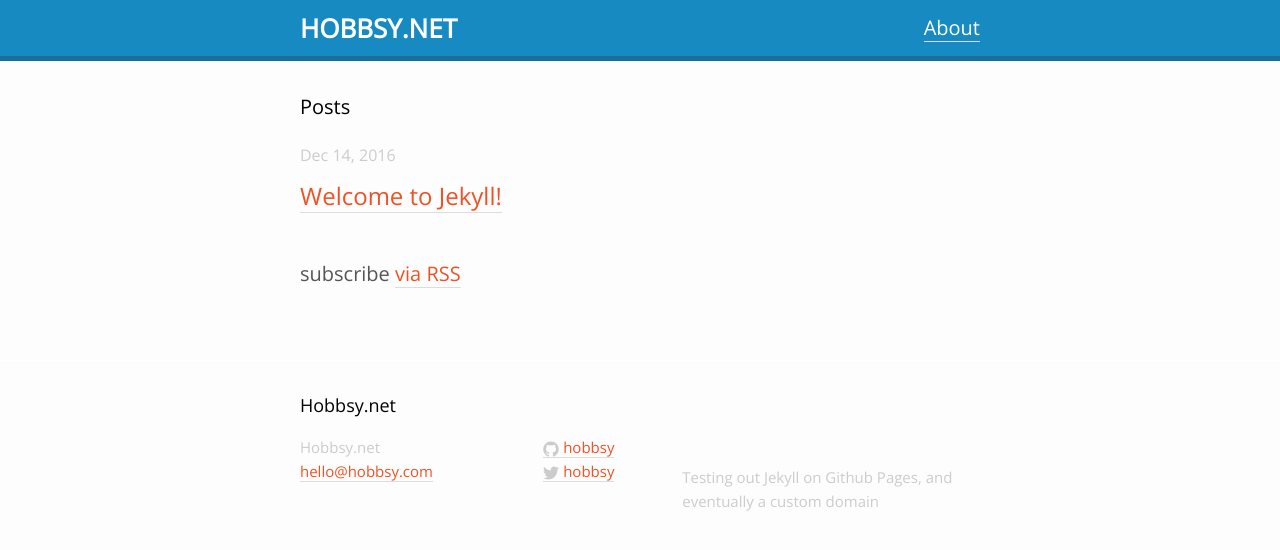
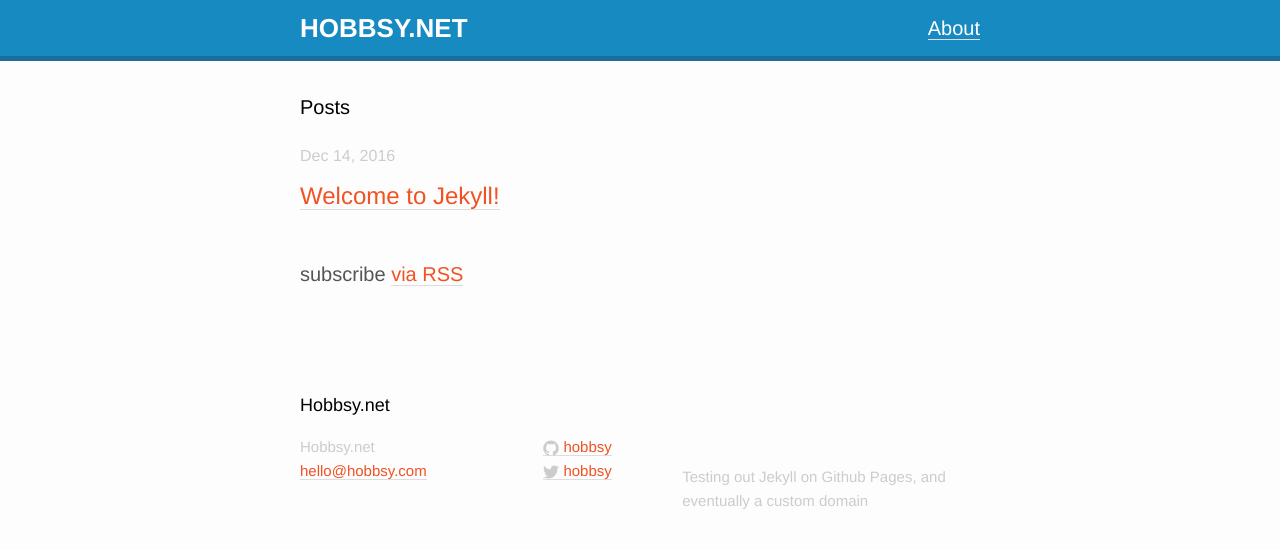
Before and after one commit to hobbsy/hobbsy.github.io, a Jekyll site: the page built from index.html, in a window 1280 px wide. Shown: the top 550 px of the page. Built offline with Jekyll 4.4.1, drawn with Linux system fonts in a browser that asks for light colours; nearby versions of some CDN libraries.

Commit message:
remove Open Sans font, stick to Proxima Nova

```diff
--- a/css/main.scss
+++ b/css/main.scss
@@ -6,7 +6,7 @@
 
 
 // Our variables
-$base-font-family: "proxima-nova", "Open Sans", "Helvetica Neue", Helvetica, Arial, sans-serif;
+$base-font-family: "proxima-nova", "Helvetica Neue", Helvetica, Arial, sans-serif;
 $base-font-size:   20px;
 $base-font-weight: 400;
 // $small-font-size:  $base-font-size * 0.875;
```
